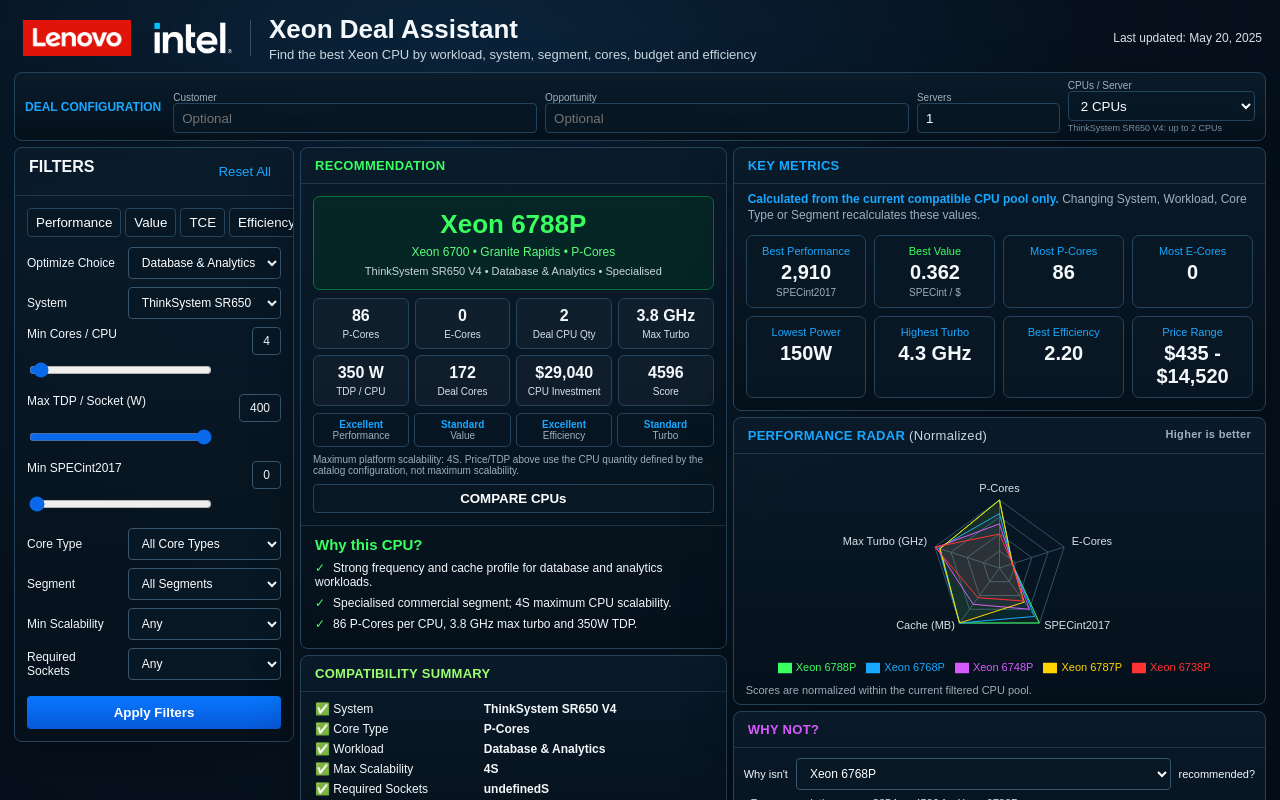
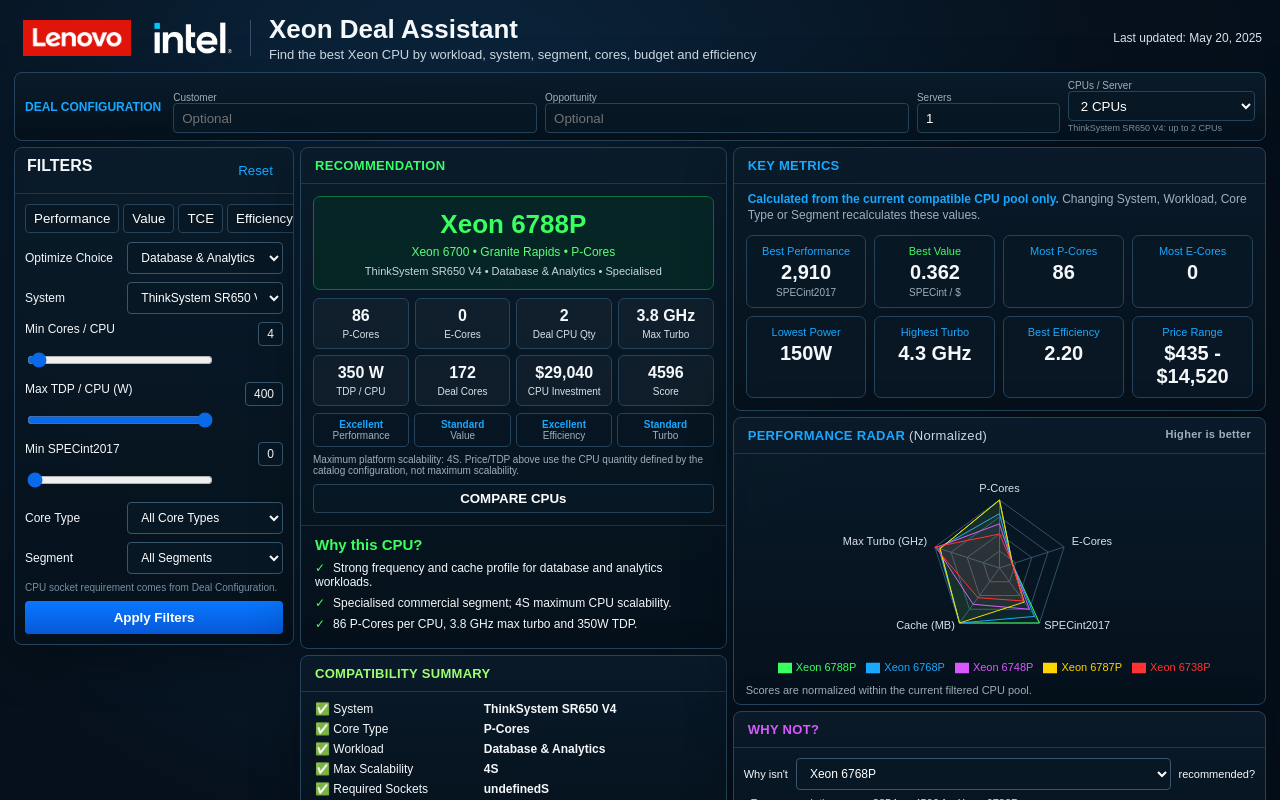
Before and after one commit to fabricefuhrer/xeon_assistant_hz, a Next.js app: page / in a window 1280 px wide. Shown: the top 800 px of the page. Built offline with nearby package versions, Linux system fonts and the light colour scheme.

Commit message:
Remove redundant socket filters and make options result-aware

```diff
--- a/components/FiltersPanel.tsx
+++ b/components/FiltersPanel.tsx
@@ -1,26 +1,20 @@
 import React from "react";
-import type { Filters,SystemModel,Workload } from "@/data/types";
-import { cpuCatalog } from "@/data/cpus";
-import { defaultFilters,systems } from "@/data/systems";
-import { systemCompatible } from "@/lib/compatibility";
-import { maxSocketCount } from "@/lib/metrics";
-import { Panel,Select } from "./ui";
-export function FiltersPanel({pending,setPending,setFilters}:{pending:Filters;setPending:(f:Filters)=>void;setFilters:(f:Filters)=>void}){
- const compatible=cpuCatalog.filter(c=>systemCompatible(c,pending));
- const hasE=compatible.some(c=>c.coreType==="E-Cores"),hasP=compatible.some(c=>c.coreType==="P-Cores");
- const segments=[...new Set(compatible.map(c=>c.segment))];
- const maxS=Math.max(1,...compatible.map(maxSocketCount));
- const slider=(label:string,key:"minAvgCores"|"maxTdp"|"minSpec",min:number,max:number,step:number,display?:string)=><div style={{marginBottom:12}}><div style={{display:"flex",justifyContent:"space-between",fontSize:12,marginBottom:5}}><span>{label}</span><span style={{border:"1px solid #38566d",borderRadius:4,padding:"6px 10px",background:"#071724"}}>{display??pending[key]}</span></div><input type="range" min={min} max={max} step={step} value={pending[key]} onChange={e=>setPending({...pending,[key]:Number(e.target.value)})} style={{width:"72%",accentColor:"#0969e8"}}/></div>;
+import type { DealConfig,Filters,SystemModel,Workload } from "@/data/types";
+import { cpuCatalog } from "@/data/cpus";import {defaultFilters,systems} from "@/data/systems";import {hardCompatible,filterFailures} from "@/lib/compatibility";import {Panel,Select} from "./ui";
+export function FiltersPanel({pending,setPending,setFilters,deal}:{pending:Filters;setPending:(f:Filters)=>void;setFilters:(f:Filters)=>void;deal:DealConfig}){
+ const hardPool=cpuCatalog.filter(c=>hardCompatible(c,pending,deal));const available=(patch:Partial<Filters>)=>hardPool.some(c=>filterFailures(c,{...pending,...patch},deal).length===0);
+ const hasP=hardPool.some(c=>c.coreType==="P-Cores"),hasE=hardPool.some(c=>c.coreType==="E-Cores");const segments=[...new Set(hardPool.map(c=>c.segment))];
+ const slider=(label:string,key:"minAvgCores"|"maxTdp"|"minSpec",min:number,max:number,step:number)=><div style={{marginBottom:10}}><div style={{display:"flex",justifyContent:"space-between",fontSize:12,marginBottom:4}}><span>{label}</span><span style={{border:"1px solid #38566d",borderRadius:4,padding:"4px 8px",background:"#071724"}}>{pending[key]}</span></div><input type="range" min={min} max={max} step={step} value={pending[key]} onChange={e=>setPending({...pending,[key]:Number(e.target.value)})} style={{width:"72%",accentColor:"#0969e8"}}/></div>;
  const preset=(p:Partial<Filters>)=>setPending({...pending,...p});
- return <Panel><div style={{padding:"10px 14px",borderBottom:"1px solid rgba(97,145,175,.25)",display:"flex",justifyContent:"space-between"}}><b>FILTERS</b><button onClick={()=>{setPending(defaultFilters);setFilters(defaultFilters)}} style={{background:"transparent",border:0,color:"#18a8ff"}}>Reset All</button></div><div style={{padding:12}}>
- <div style={{display:"grid",gridTemplateColumns:"repeat(4,1fr)",gap:4,marginBottom:10}}><button onClick={()=>preset({workload:"hpc-ai",segment:"all"})}>Performance</button><button onClick={()=>preset({workload:"any",segment:"Mainstream"})}>Value</button><button onClick={()=>preset({workload:"any",segment:"TCE"})}>TCE</button><button onClick={()=>preset({workload:"storage",segment:"all",maxTdp:250})}>Efficiency</button></div>
+ const reset=()=>{const next={...defaultFilters,system:pending.system};setPending(next);setFilters(next)};
+ return <Panel><div style={{padding:"9px 12px",borderBottom:"1px solid rgba(97,145,175,.25)",display:"flex",justifyContent:"space-between"}}><b>FILTERS</b><button onClick={reset} style={{background:"transparent",border:0,color:"#18a8ff"}}>Reset</button></div><div style={{padding:10}}>
+ <div style={{display:"grid",gridTemplateColumns:"repeat(4,1fr)",gap:4,marginBottom:9}}><button onClick={()=>preset({workload:"hpc-ai",segment:"all"})}>Performance</button><button onClick={()=>preset({workload:"any",segment:"Mainstream"})}>Value</button><button onClick={()=>preset({workload:"any",segment:"TCE"})}>TCE</button><button onClick={()=>preset({workload:"storage",segment:"all",maxTdp:250})}>Efficiency</button></div>
  <Select label="Optimize Choice" value={pending.workload} onChange={v=>setPending({...pending,workload:v as Workload})} opts={[["any","Optimize Choice"],["database","Database & Analytics"],["hpc-ai","HPC / AI"],["web","Web & Microservices"],["cloud","Cloud Native"],["storage","Infrastructure & Storage"]]}/>
- <Select label="System" value={pending.system} onChange={v=>setPending({...pending,system:v as SystemModel,coreKind:"all",segment:"all",scalability:"any",socket:"any"})} opts={Object.entries(systems).filter(([v])=>v!=="any").map(([v,x])=>[v,x.label])}/>
- {slider("Min Cores / CPU","minAvgCores",0,172,1)}{slider("Max TDP / Socket (W)","maxTdp",35,400,5)}{slider("Min SPECint2017","minSpec",0,3000,10)}
- <Select label="Core Type" value={pending.coreKind} onChange={v=>setPending({...pending,coreKind:v as Filters["coreKind"]})} opts={[["all","All Core Types"],...(hasP?[["p","P-Cores only"]]:[]),...(hasE?[["e","E-Cores only"]]:[])]}/>
- <Select label="Segment" value={pending.segment} onChange={v=>setPending({...pending,segment:v as Filters["segment"]})} opts={[["all","All Segments"],...segments.map(s=>[s,s==="TCE"?"TCE":`${s} CPU`])]}/>
- <Select label="Min Scalability" value={pending.scalability} onChange={v=>setPending({...pending,scalability:v as Filters["scalability"]})} opts={[["any","Any"],["1S","1S"],...(maxS>=2?[["2S","2S"]]:[]),...(maxS>=4?[["4S","4S"]]:[])]}/>
- <Select label="Required Sockets" value={pending.socket} onChange={v=>setPending({...pending,socket:v as Filters["socket"]})} opts={[["any","Any"],["1","1"],...(maxS>=2?[["2","2"]]:[]),...(maxS>=4?[["4","4"]]:[])]}/>
- <button onClick={()=>setFilters(pending)} style={{width:"100%",padding:9,border:0,borderRadius:4,background:"linear-gradient(180deg,#0878ff,#0758d8)",color:"white",fontWeight:700,marginTop:8}}>Apply Filters</button>
+ <Select label="System" value={pending.system} onChange={v=>{const sys=v as SystemModel;setPending({...pending,system:sys,coreKind:"all",segment:"all"})}} opts={Object.entries(systems).filter(([v])=>v!=="any").map(([v,x])=>[v,x.label])}/>
+ {slider("Min Cores / CPU","minAvgCores",0,172,1)}{slider("Max TDP / CPU (W)","maxTdp",35,400,5)}{slider("Min SPECint2017","minSpec",0,3000,10)}
+ <Select label="Core Type" value={pending.coreKind} onChange={v=>setPending({...pending,coreKind:v as Filters["coreKind"]})} opts={[["all","All Core Types"],...(hasP&&available({coreKind:"p"})?[["p","P-Cores only"]]:[]),...(hasE&&available({coreKind:"e"})?[["e","E-Cores only"]]:[])]}/>
+ <Select label="Segment" value={pending.segment} onChange={v=>setPending({...pending,segment:v as Filters["segment"]})} opts={[["all","All Segments"],...segments.filter(s=>available({segment:s})).map(s=>[s,s==="TCE"?"TCE":`${s} CPU`])]}/>
+ <div style={{fontSize:10,color:"#7890a2",margin:"4px 0 8px"}}>CPU socket requirement comes from Deal Configuration.</div>
+ <button onClick={()=>setFilters(pending)} style={{width:"100%",padding:9,border:0,borderRadius:4,background:"linear-gradient(180deg,#0878ff,#0758d8)",color:"white",fontWeight:700}}>Apply Filters</button>
  </div></Panel>
 }
```
